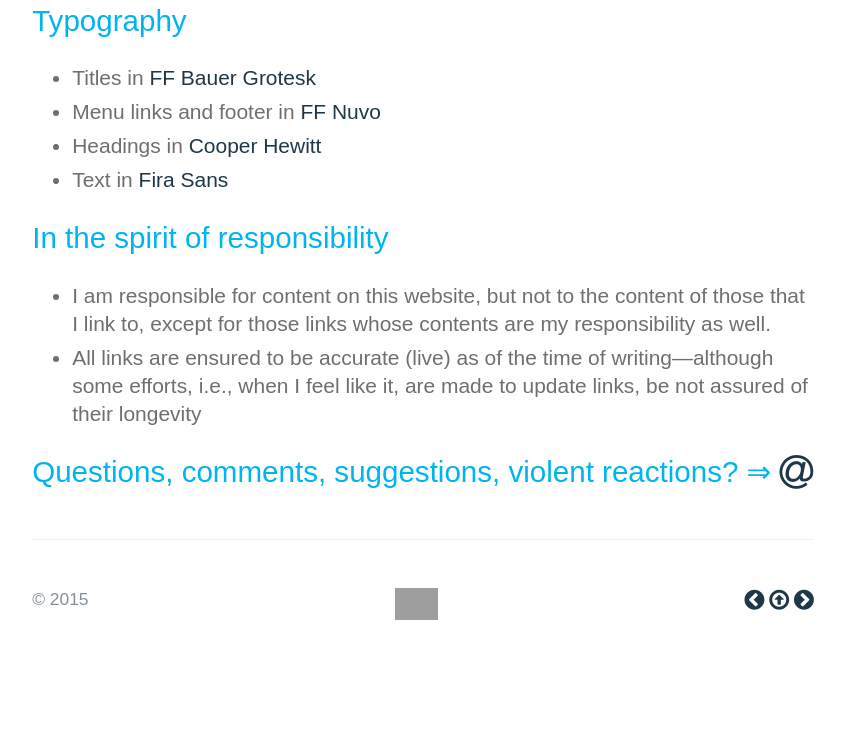
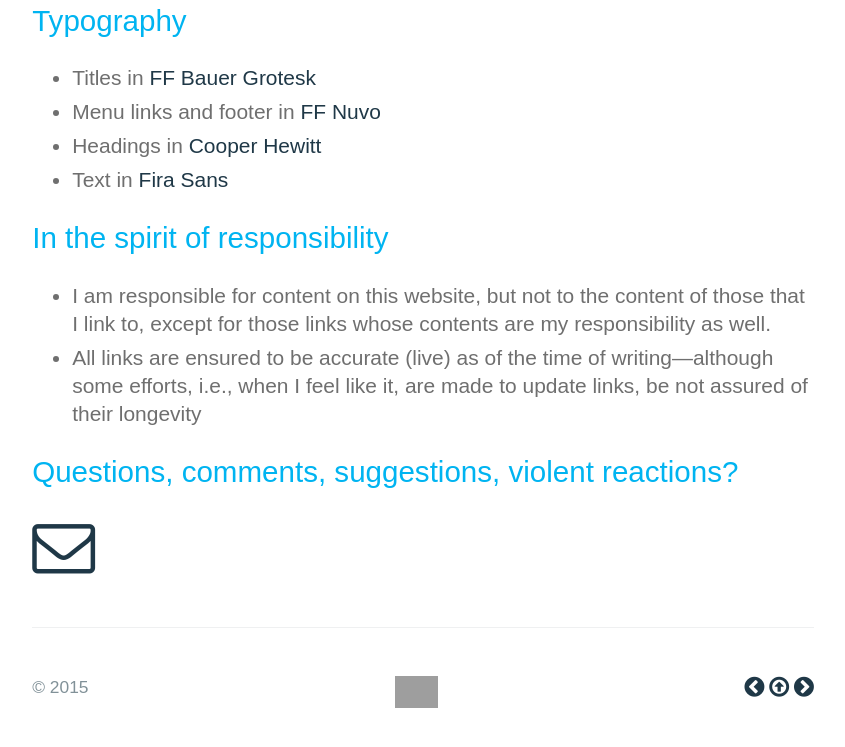
Before and after one commit to a-mar/a-mar.github.io, a Jekyll site: the page built from about/index.html, in a window 1280 px wide, cut to the strip 684-1462 px from the top of the page. Shown: the top 747 px of the strip, without its empty margins (217-1062 px from the left). Built offline with Jekyll 4.4.1, drawn with Linux system fonts in a browser that asks for light colours; nearby versions of some CDN libraries; some web fonts are replaced; library files that are not in the unit come from our copies; Markdown is read by kramdown in place of the engine named in the settings; before the commit the page ends 1374 px from its top, so only the background shows below that; grey boxes are pictures that could not be loaded.

Commit message:
Update index.html

```diff
--- a/about/index.html
+++ b/about/index.html
@@ -32,4 +32,5 @@
 	<li>All links are ensured to be accurate (live) as of the time of writing&mdash;although some efforts, i.e., when I feel like it, are made to update links, be not assured of their longevity</li>
 </ul>
 
-<h2>Questions, comments, suggestions, violent reactions? &rArr; <a href="mailto:tiradosinamar@gmx.com?Subject=Hallo%20Mundo" target="_top" title="contact"><i class="fa fa-at fa-lg"></i></a></h2>
+<h2>Questions, comments, suggestions, violent reactions?</h2>
+<p><a href="mailto:tiradosinamar@gmx.com?Subject=Hallo%20Mundo" target="_top" title="contact"><i class="fa fa-envelope-o fa-3x"></i></a></p>
```
